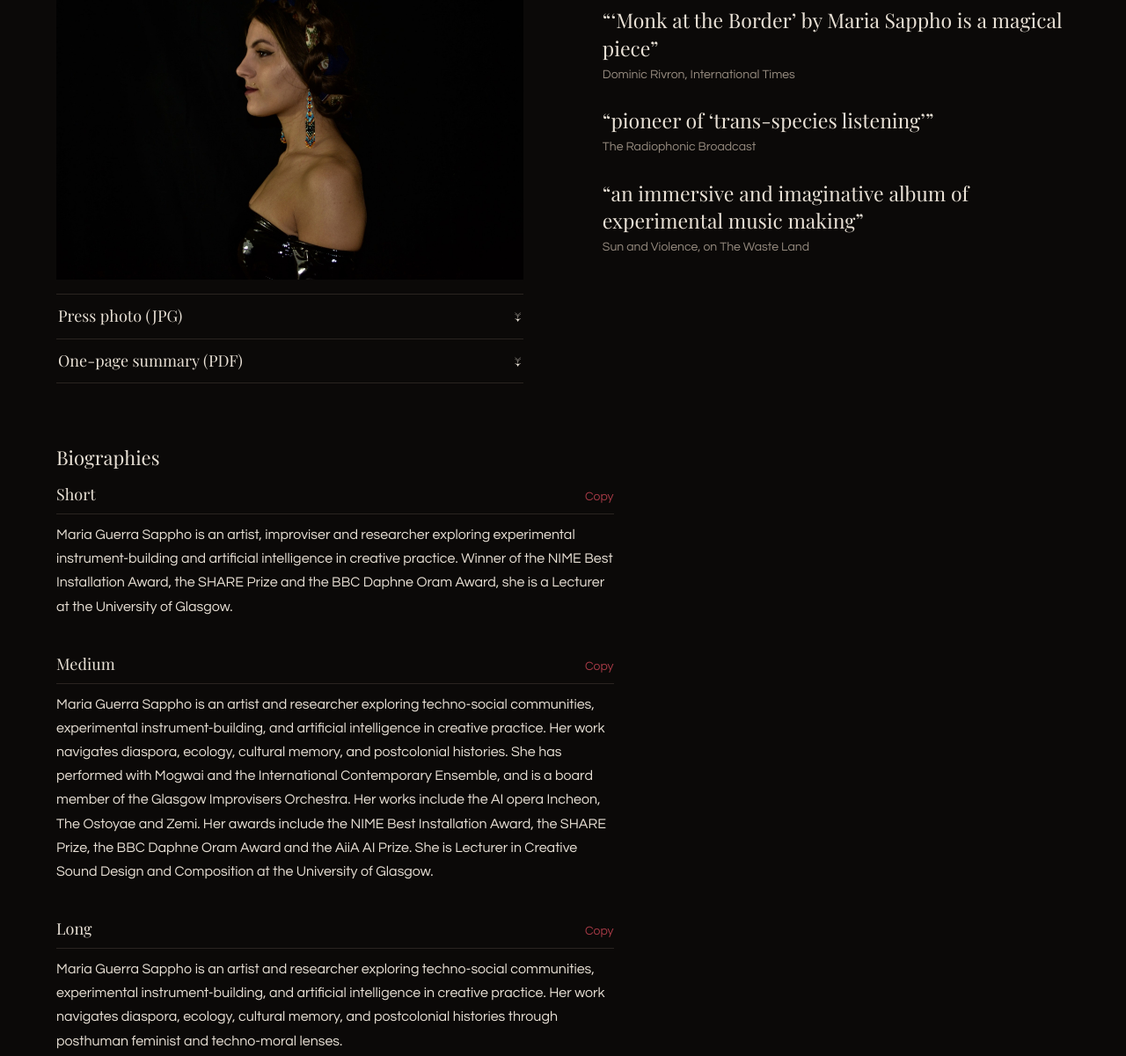
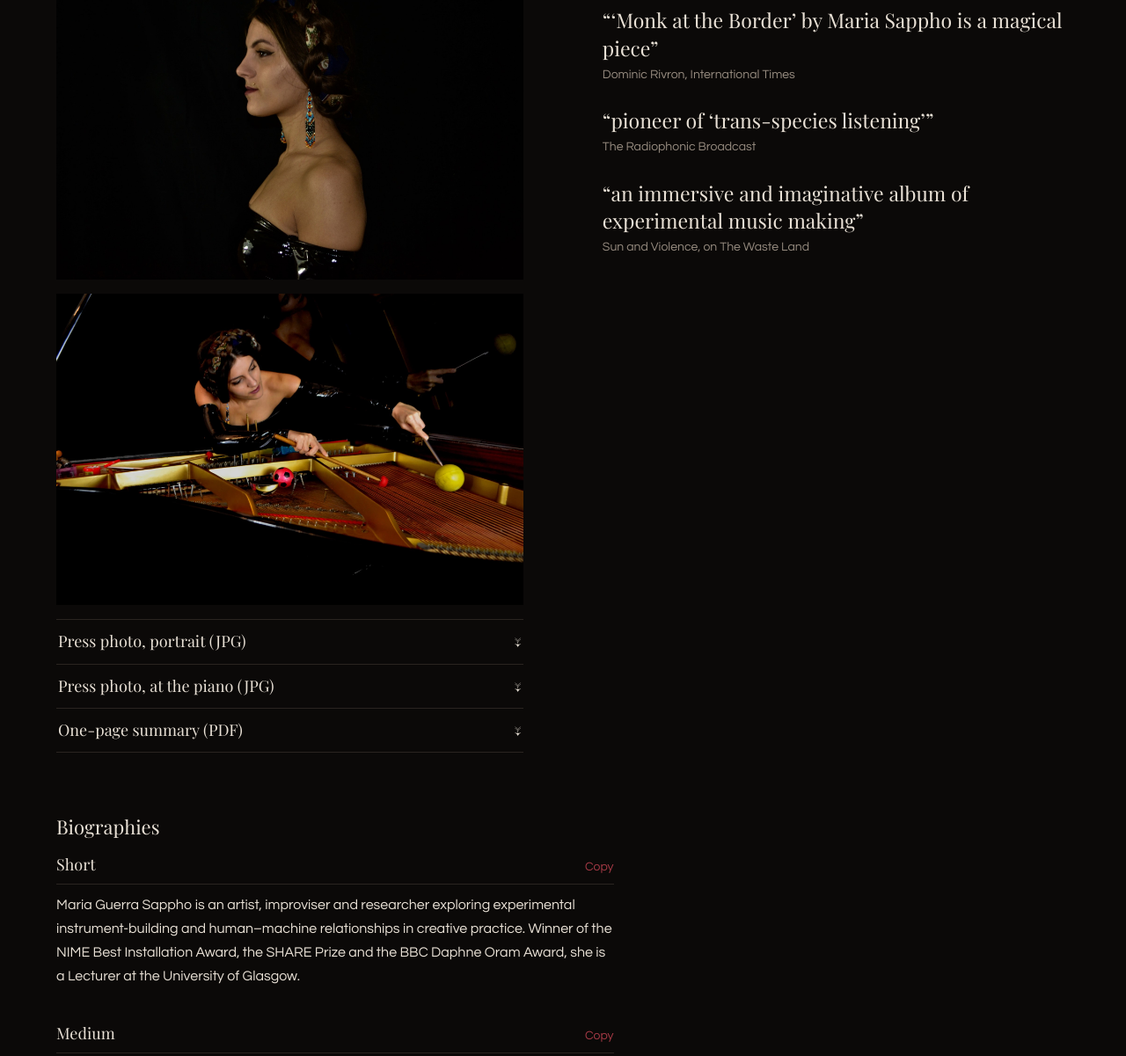
Before and after one commit to MariaGuerraSappho/mariasappho-website, an Astro site: page /press in a window 1280 px wide. Shown: the part 282-1483 px from the top of the page at 88% size. Built offline with nearby package versions, Linux system fonts and the light colour scheme; Astro itself is replaced by a stand-in of ours.

Commit message:
Reframe bios around human–machine relationships; add piano press photo
Co-Authored-By: Claude Opus 5.5 <noreply@anthropic.com>

```diff
--- a/src/data/presskit.ts
+++ b/src/data/presskit.ts
@@ -1,15 +1,15 @@
 export const bios = [
   {
     label: 'Short',
-    text: 'Maria Guerra Sappho is an artist, improviser and researcher exploring experimental instrument-building and artificial intelligence in creative practice. Winner of the NIME Best Installation Award, the SHARE Prize and the BBC Daphne Oram Award, she is a Lecturer at the University of Glasgow.',
+    text: 'Maria Guerra Sappho is an artist, improviser and researcher exploring experimental instrument-building and human–machine relationships in creative practice. Winner of the NIME Best Installation Award, the SHARE Prize and the BBC Daphne Oram Award, she is a Lecturer at the University of Glasgow.',
   },
   {
     label: 'Medium',
-    text: 'Maria Guerra Sappho is an artist and researcher exploring techno-social communities, experimental instrument-building, and artificial intelligence in creative practice. Her work navigates diaspora, ecology, cultural memory, and postcolonial histories. She has performed with Mogwai and the International Contemporary Ensemble, and is a board member of the Glasgow Improvisers Orchestra. Her works include the AI opera Incheon, The Ostoyae and Zemi. Her awards include the NIME Best Installation Award, the SHARE Prize, the BBC Daphne Oram Award and the AiiA AI Prize. She is Lecturer in Creative Sound Design and Composition at the University of Glasgow.',
+    text: 'Maria Guerra Sappho is an artist and researcher exploring techno-social communities, experimental instrument-building, and human–machine relationships in creative practice. Her work navigates diaspora, ecology, cultural memory, and postcolonial histories. She has performed with Mogwai and the International Contemporary Ensemble, and is a board member of the Glasgow Improvisers Orchestra. Her works include the opera Incheon, The Ostoyae and Zemi. Her awards include the NIME Best Installation Award, the SHARE Prize, the BBC Daphne Oram Award and the AiiA AI Prize. She is Lecturer in Creative Sound Design and Composition at the University of Glasgow.',
   },
   {
     label: 'Long',
-    text: 'Maria Guerra Sappho is an artist and researcher exploring techno-social communities, experimental instrument-building, and artificial intelligence in creative practice. Her work navigates diaspora, ecology, cultural memory, and postcolonial histories through posthuman feminist and techno-moral lenses.\n\nShe is Lecturer in Creative Sound Design and Composition (Music) at the University of Glasgow, and completed her PhD at the University of Huddersfield within the ERC-funded IRiMaS project. She leads SYZYGY, a Mixed Reality ecological storytelling installation funded by Immersive Arts UK, co-founded Chimère Communities, a network of grassroots AI art hubs, and founded the Underground Intelligences research network.\n\nInternationally recognised as a composer and performer, she has performed with Mogwai and the International Contemporary Ensemble, and is a board member of the Glasgow Improvisers Orchestra. Her awards include the NIME Best Installation Award, the SHARE Prize, the BBC Daphne Oram Award, the AiiA AI Prize and the MANE Emerging Composer Prize. She is co-author of New Directions in Musical Collaborative Creativity (Oxford University Press, 2025).',
+    text: 'Maria Guerra Sappho is an artist and researcher exploring techno-social communities, experimental instrument-building, and human–machine relationships in creative practice. Her work navigates diaspora, ecology, cultural memory, and postcolonial histories through posthuman feminist and techno-moral lenses.\n\nShe is Lecturer in Creative Sound Design and Composition (Music) at the University of Glasgow, and completed her PhD at the University of Huddersfield within the ERC-funded IRiMaS project. She leads SYZYGY, a Mixed Reality ecological storytelling installation funded by Immersive Arts UK, co-founded Chimère Communities, a network of grassroots art and technology hubs, and founded the Underground Intelligences research network.\n\nInternationally recognised as a composer and performer, she has performed with Mogwai and the International Contemporary Ensemble, and is a board member of the Glasgow Improvisers Orchestra. Her awards include the NIME Best Installation Award, the SHARE Prize, the BBC Daphne Oram Award, the AiiA AI Prize and the MANE Emerging Composer Prize. She is co-author of New Directions in Musical Collaborative Creativity (Oxford University Press, 2025).',
   },
 ];
 
--- a/src/pages/about/index.astro
+++ b/src/pages/about/index.astro
@@ -23,9 +23,9 @@ import { awards, press, roles } from '../../data/press';
         <figcaption><a href="/press/maria-sappho-press-photo.jpg" download>Download press photo</a> · <a href="/press/">Press kit</a></figcaption>
       </figure>
       <div class="prose">
-        <p>Maria Guerra Sappho is an artist and researcher exploring techno-social communities, experimental instrument-building, and artificial intelligence in creative practice. Her work navigates diaspora, ecology, cultural memory, and postcolonial histories through posthuman feminist and techno-moral lenses.</p>
+        <p>Maria Guerra Sappho is an artist and researcher exploring techno-social communities, experimental instrument-building, and human–machine relationships in creative practice. Her work navigates diaspora, ecology, cultural memory, and postcolonial histories through posthuman feminist and techno-moral lenses.</p>
         <p>She is {site.role}, and completed her PhD at the University of Huddersfield within the ERC-funded Interactive Research in Music as Sound (IRiMaS) project.</p>
-        <p>Maria leads the <a href="/work/syzygy/">Syzygy</a> project (Immersive Arts UK funded), a Mixed Reality-based ecological storytelling installation, and was Composer-in-Residence with the Bahué Duo (USA) in 2025, developing new work on diaspora and land. She co-founded <a href="/work/chimere-communities/">Chimère Communities</a>, establishing grassroots AI art hubs across Lesotho, South Africa, Switzerland, and the UK, and founded the <a href="https://undergroundintelligences.com" rel="noopener" target="_blank">Underground Intelligences</a> research network.</p>
+        <p>Maria leads the <a href="/work/syzygy/">Syzygy</a> project (Immersive Arts UK funded), a Mixed Reality-based ecological storytelling installation, and was Composer-in-Residence with the Bahué Duo (USA) in 2025, developing new work on diaspora and land. She co-founded <a href="/work/chimere-communities/">Chimère Communities</a>, establishing grassroots art and technology hubs across Lesotho, South Africa, Switzerland, and the UK, and founded the <a href="https://undergroundintelligences.com" rel="noopener" target="_blank">Underground Intelligences</a> research network.</p>
         <p>Internationally recognised as a composer and performer, she has performed with Mogwai and the International Contemporary Ensemble (USA), and is a long-serving member of the <a href={site.gio} rel="noopener" target="_blank">Glasgow Improvisers Orchestra</a>. Her recent works include <a href="/work/the-tentaculae/">The Tentaculae</a> (Creative Climate Award nominee, NYC), <a href="/work/the-ostoyae/">The Ostoyae</a> (UNESCO Week of Sound), and <a href="/work/zemi/">Zemi</a> (Huddersfield Contemporary Music Festival).</p>
         <p>Her awards include the NIME Best Installation Award, the SHARE Prize (Italy), the BBC Daphne Oram Award (UK), the AiiA AI Prize (Switzerland), and the MANE Emerging Composer Prize (Australia). She is co-author of <a href="/research/new-directions/">New Directions in Musical Collaborative Creativity</a> (Oxford University Press, 2025), and her research has been published in leading journals across music, technology, and critical theory.</p>
       </div>
--- a/src/pages/press/index.astro
+++ b/src/pages/press/index.astro
@@ -2,19 +2,24 @@
 import { Image } from 'astro:assets';
 import Base from '../../layouts/Base.astro';
 import photo from '../../assets/site/press-photo.jpg';
+import piano from '../../assets/site/press-photo-piano.jpg';
 import { awards, press } from '../../data/press';
 import { bios, quotes } from '../../data/presskit';
 import { site } from '../../data/site';
 ---
-<Base title="Press kit" description="Biographies, press photo, quotes and contact for Maria Sappho.">
+<Base title="Press kit" description="Biographies, press photos, quotes and contact for Maria Sappho.">
   <h1 class="page-title">Press kit</h1>
   <div class="press-kit">
     <section>
       <figure class="press-photo">
         <Image src={photo} alt="Maria Guerra Sappho in profile against a black background, wearing beaded earrings" widths={[640, 1000, 1500]} sizes="(max-width: 900px) 100vw, 640px" />
       </figure>
+      <figure class="press-photo second">
+        <Image src={piano} alt="Maria Guerra Sappho leaning into an open grand piano, playing the strings with mallets and balls" widths={[640, 1000, 1500]} sizes="(max-width: 900px) 100vw, 640px" />
+      </figure>
       <div class="kit-downloads">
-        <a href="/press/maria-sappho-press-photo.jpg" download><span>Press photo (JPG)</span><span aria-hidden="true">&darr;</span></a>
+        <a href="/press/maria-sappho-press-photo.jpg" download><span>Press photo, portrait (JPG)</span><span aria-hidden="true">&darr;</span></a>
+        <a href="/press/maria-sappho-press-photo-piano.jpg" download><span>Press photo, at the piano (JPG)</span><span aria-hidden="true">&darr;</span></a>
         <a href="/press/maria-sappho-one-sheet.pdf" download><span>One-page summary (PDF)</span><span aria-hidden="true">&darr;</span></a>
       </div>
     </section>
--- a/src/styles/global.css
+++ b/src/styles/global.css
@@ -187,6 +187,7 @@ main.page { padding-block: clamp(56px, 9vh, 104px) clamp(72px, 12vh, 140px); }
 .metrics-title { margin-top: clamp(56px, 9vh, 96px); }
 .press-photo { margin: 0; }
 .press-photo img { width: 100%; height: auto; }
+.press-photo.second { margin-top: 16px; }
 .press-photo figcaption { margin-top: 10px; font-size: 14px; }
 .press-photo a { color: var(--accent); }
 .press-photo a:hover { color: var(--text); }
```
Also changed, not shown: public/press/maria-sappho-press-photo-piano.jpg (added), src/assets/site/press-photo-piano.jpg (added).
